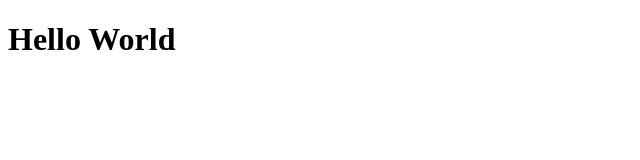
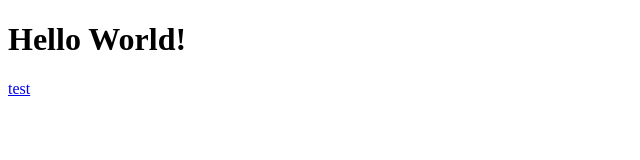
Before and after one commit to Zheng-Bote/gh_action_hello-world, a plain HTML site: page docs/index.html in a window 1280 px wide. Shown: the full height of the page, 0-640 px from the left. Drawn offline with Linux system fonts and the light colour scheme.

Commit message:
Update index.html

```diff
--- a/docs/index.html
+++ b/docs/index.html
@@ -5,6 +5,7 @@
     <title>Hello World!</title>
   </head>
   <body>
-    <h1>Hello World</h1>
+    <h1>Hello World!</h1>
+    <a href="./test.html" alt="test">test</a>
   </body>
 </html>
```
